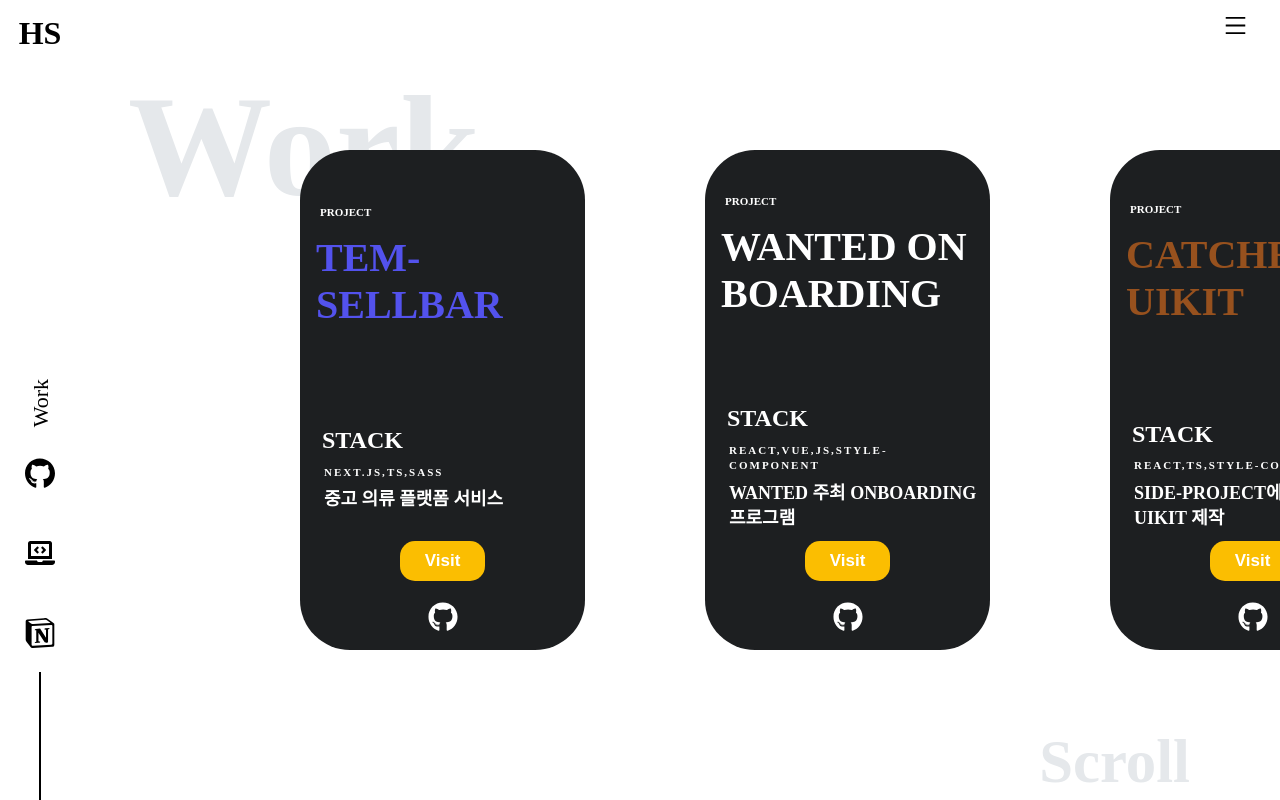
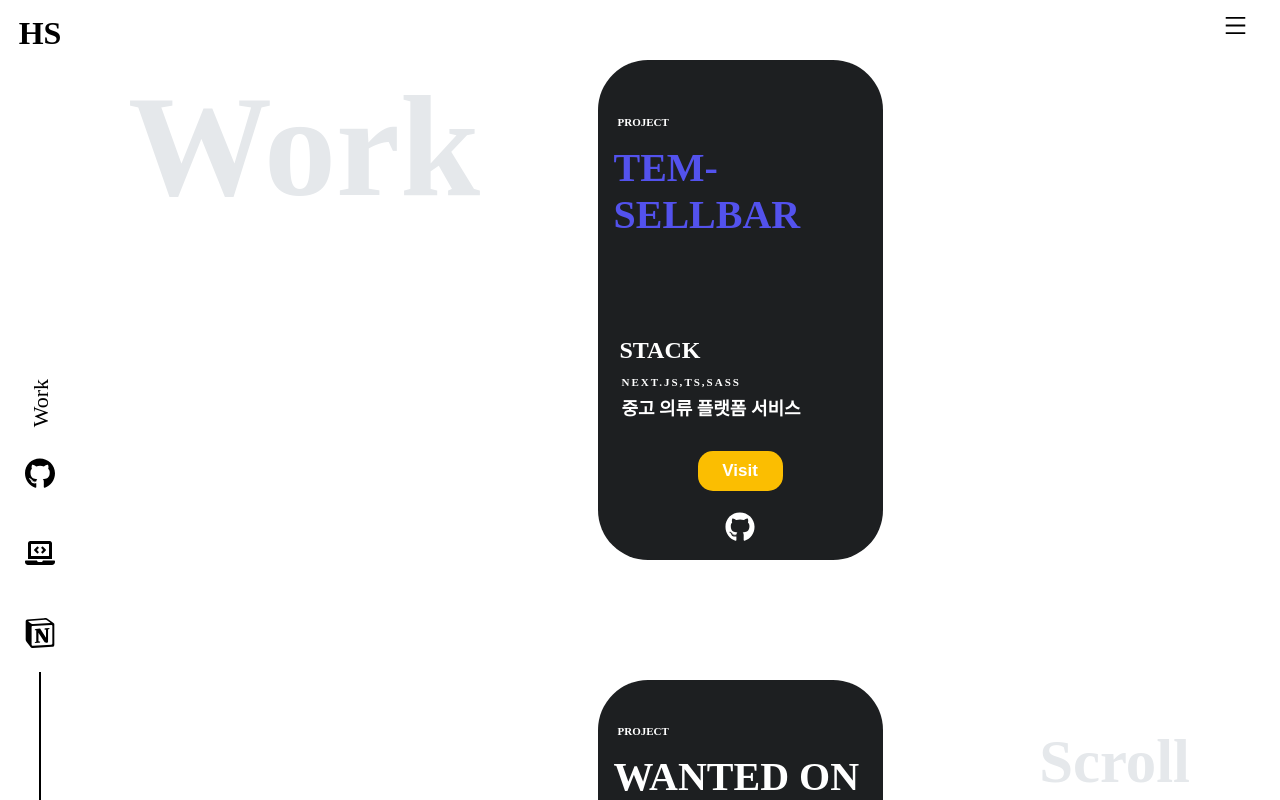
Before and after one commit to slobbie/portfolio-WebSite, a React (Create React App) app: page /work in a window 1280 px wide. Built offline with nearby package versions, Linux system fonts and the light colour scheme.

Commit message:
:recycle: scroll 오류 수정

```diff
--- a/src/App.tsx
+++ b/src/App.tsx
@@ -29,7 +29,7 @@
  body {
     margin: 0;
     min-height: 100vh;
-    /* overflow-x: hidden; */
+    /* overflow: auto; */
     color: white;
  }
  ul,nav, section {
--- a/src/components/nav/Menu.tsx
+++ b/src/components/nav/Menu.tsx
@@ -45,6 +45,12 @@
     visibility: visible;
     transform: translateX(0);
   }
+  @media screen and (max-width: 768px) {
+    bottom: 0;
+    flex-direction: row;
+    align-items: flex-end;
+    width: 100%;
+  }
 `;
 
 const Li = styled.div`
@@ -65,12 +71,12 @@
   }
   &:hover {
     padding-left: 24px;
+    color: yellow;
   }
   &:hover::before {
     width: 15px;
   }
+  @media screen and (max-width: 768px) {
+    margin: 10px;
+  }
 `;
-
-// const Container = styled.div``
-
-// const Container = styled.div``
--- a/src/components/work/InfoDetail.tsx
+++ b/src/components/work/InfoDetail.tsx
@@ -4,7 +4,6 @@
 import { WorkProps } from './WorkCord';
 
 const InfoDetail = (props: WorkProps) => {
-  console.log(props.stack);
   return (
     <Container>
       <BottomWrapper>
--- a/src/components/work/WorkIcons.tsx
+++ b/src/components/work/WorkIcons.tsx
@@ -5,7 +5,6 @@
 import { ReactComponent as GithubIcon } from '../../assets/svg/github-brands.svg';
 import { ReactComponent as Notion } from '../../assets/svg/notion-logo.svg';
 const WorkIcons = (props: WorkProps) => {
-  console.log(props.visit);
   return (
     <Container>
       <Visit onClick={() => window.open(props.visit, '_blank')}>Visit</Visit>
--- a/src/page/Home.tsx
+++ b/src/page/Home.tsx
@@ -76,6 +76,9 @@
   transition: all 1s ease;
   font-family: 'Poor Story';
   animation: ${TextAni} 0.5s;
+  @media screen and (max-width: 768px) {
+    font-size: 2.5rem;
+  }
 `;
 
 const Center = styled(motion.button)<ClickProps>`
--- a/src/page/Work.tsx
+++ b/src/page/Work.tsx
@@ -96,6 +96,40 @@
     },
   };
 
+  const ref: any = useRef(null);
+
+  // useEffect(() => {
+  //   const handleScroll = () => {
+  //     let scrollPosition = window.pageYOffset;
+  //     let windowSize = window.innerHeight;
+  //     let bodyHeight = document.body.offsetHeight;
+
+  //     let diff = Math.max(bodyHeight - (scrollPosition + windowSize));
+
+  //     let diffp = (diff * 100) / (bodyHeight - windowSize);
+
+  //     hiddenRef.current.style.transform = `translateY(${-diffp}%`;
+
+  //     if (window.pageYOffset > 5) {
+  //       hiddenRef.current.style.display = 'none';
+  //     } else {
+  //       hiddenRef.current.style.display = 'block';
+  //     }
+  //   };
+  //   window.addEventListener('scroll', handleScroll);
+  //   return () => window.removeEventListener('scroll', handleScroll);
+  // });
+
+  useEffect(() => {
+    let element = ref.current;
+
+    const rotate = () => {
+      element.style.transform = `translatex(${-window.pageYOffset}px)`;
+    };
+    window.addEventListener('scroll', rotate);
+    return () => window.removeEventListener('scroll', rotate);
+  });
+
   return (
     <Section
       initial={{ x: 1000 }}
@@ -115,6 +149,8 @@
         variants={Container}
         initial='hidden'
         animate='show'
+        ref={ref}
+        style={{}}
       >
         {WorkData.map((item: WorkProps) => {
           return (
@@ -148,7 +184,7 @@
   flex-direction: row;
   justify-content: center;
   align-items: center;
-  overflow: scroll;
+  overflow: auto;
   scrollbar-width: none;
   ::-webkit-scrollbar {
     display: none;
@@ -157,18 +193,17 @@
 
 const Wrapper = styled(motion.div)`
   display: flex;
-  flex-direction: row;
+  flex-direction: column;
   justify-content: center;
   align-items: center;
   justify-content: space-between;
-  max-width: 1000px;
   width: 100%;
-  height: 100%;
   position: relative;
   left: 100px;
-  /* margin: 50px; */
+  height: 100vh;
   @media screen and (max-width: 768px) {
     flex-direction: column;
+    align-items: flex-start;
     top: 150px;
     left: 0;
   }
```
